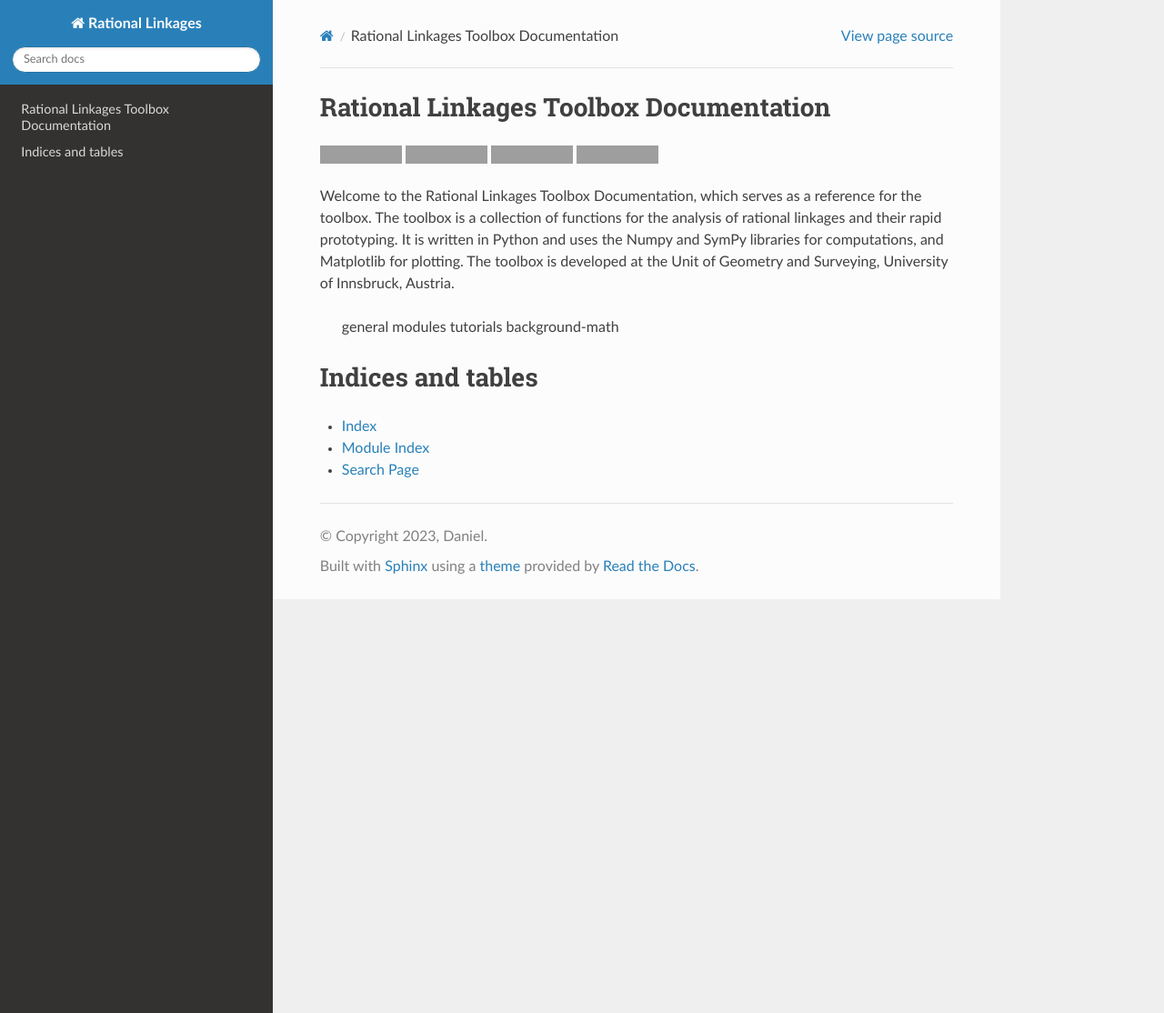
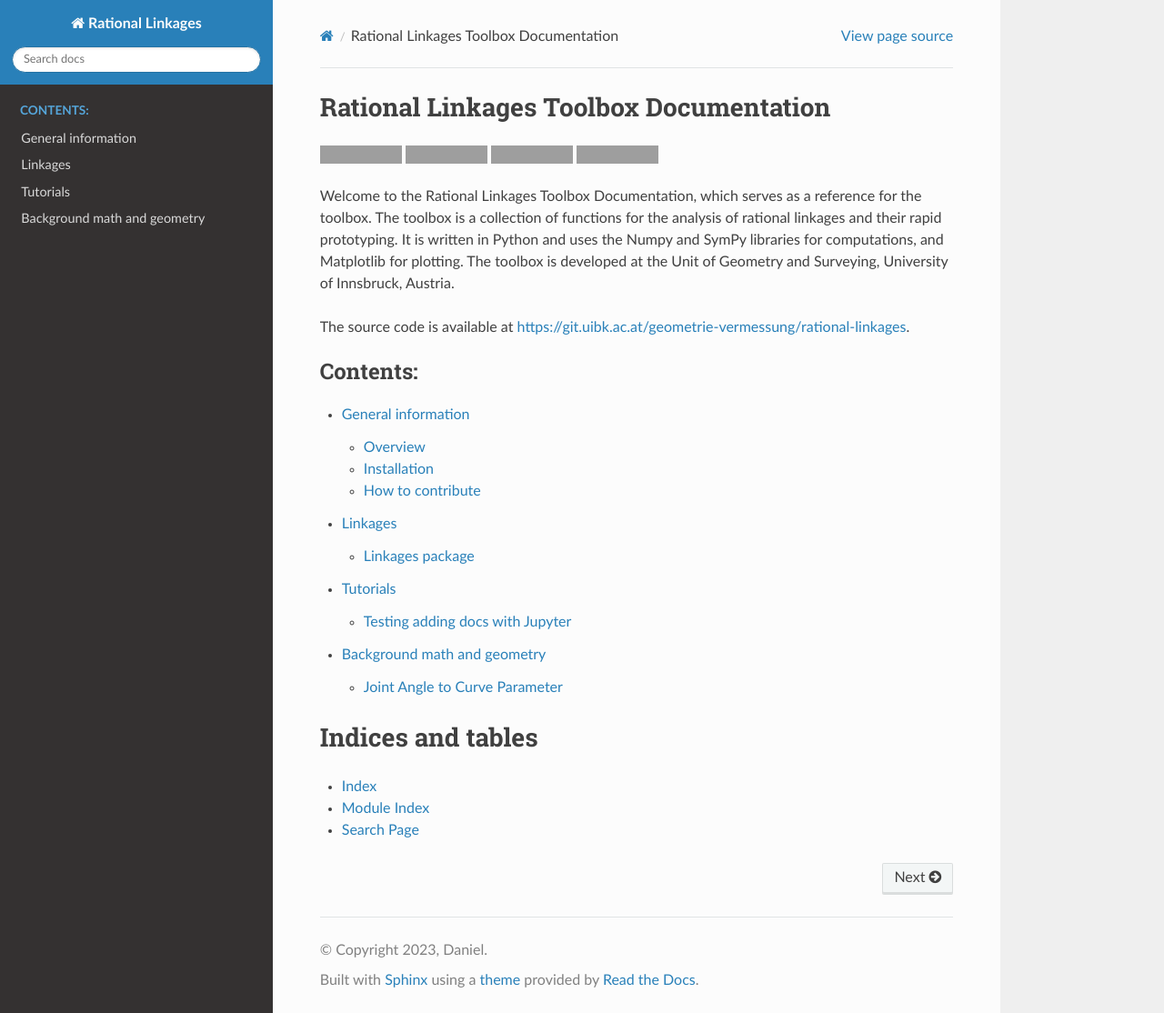
Before and after one commit to hucik14/rational-linkages, a Sphinx documentation site: the page built from docs/source/index.rst, in a window 1280 px wide and 1114 px high. Shown: the whole window at 91% size. Built offline with Sphinx 7.4.7 and the Read the Docs theme 2.0.0, drawn with Linux system fonts in a browser that asks for light colours; grey boxes are pictures that could not be loaded.

Commit message:
read the docs template update

```diff
--- a/docs/source/index.rst
+++ b/docs/source/index.rst
@@ -20,18 +20,18 @@ Rational Linkages Toolbox Documentation
    :target: https://rational-linkages.readthedocs.io/en/latest/?badge=latest
    :alt: Documentation Status
 
+Welcome to the Rational Linkages Toolbox Documentation, which serves as a reference for the toolbox. The toolbox is a collection of functions for the analysis of rational linkages and their rapid prototyping. It is written in Python and uses the Numpy and SymPy libraries for computations, and Matplotlib for plotting. The toolbox is developed at the Unit of Geometry and Surveying, University of Innsbruck, Austria.
+
+The source code is available at https://git.uibk.ac.at/geometrie-vermessung/rational-linkages.
+
 .. toctree::
    :maxdepth: 2
    :caption: Contents:
-
-Welcome to the Rational Linkages Toolbox Documentation, which serves as a reference for the toolbox. The toolbox is a collection of functions for the analysis of rational linkages and their rapid prototyping. It is written in Python and uses the Numpy and SymPy libraries for computations, and Matplotlib for plotting. The toolbox is developed at the Unit of Geometry and Surveying, University of Innsbruck, Austria.
 
    general
    modules
    tutorials
    background-math
-
-
 
 
 Indices and tables
```
